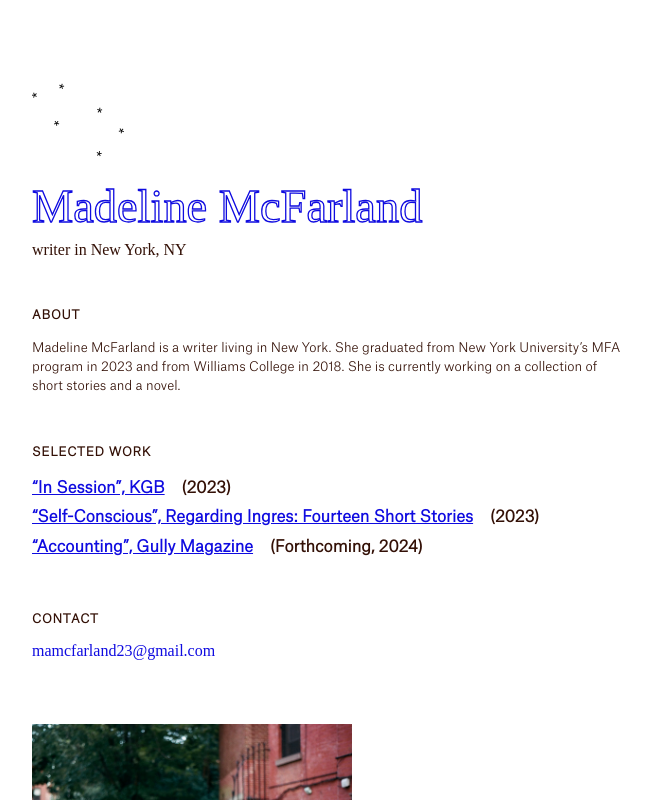
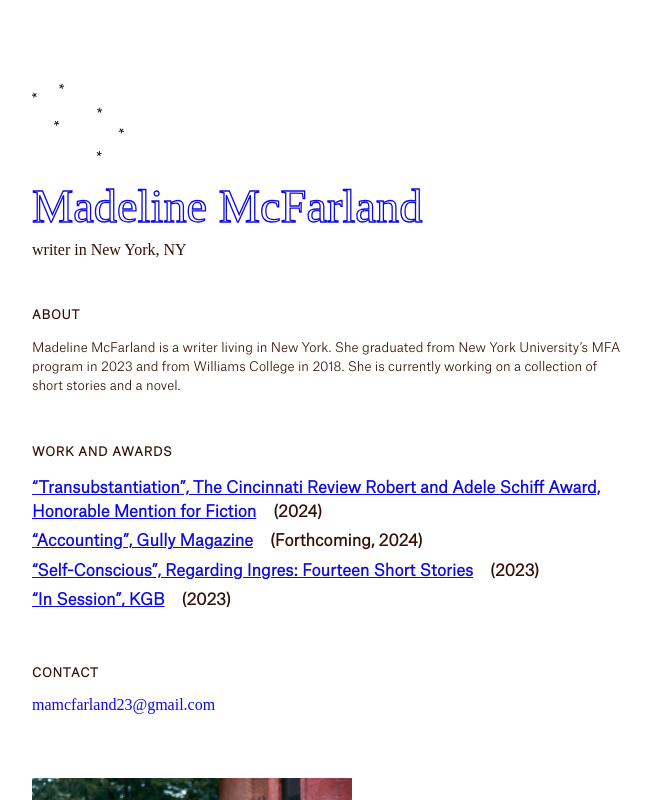
Before and after one commit to jawblet/maddy, a React (Create React App) app: page / in a window 1280 px wide. Shown: the top 800 px of the page, without its empty margins (113-764 px from the left). Built offline with nearby package versions, Linux system fonts and the light colour scheme; a web font is replaced by a local one.

Commit message:
updating order and works

```diff
--- a/src/App.js
+++ b/src/App.js
@@ -31,7 +31,7 @@ return(
 const Work = () => {
   return(
     <section>
-    <h4>Selected work</h4>
+    <h4>Work and awards</h4>
     {works.map((work, i) => {
         return <Link key={i} work={work}/>
       })}
--- a/src/assets/works.js
+++ b/src/assets/works.js
@@ -1,8 +1,13 @@
 export const works = [
     {
-        title: "“In Session”, KGB",
-        date: "2023",
-        url: "https://kgbbarlit.com/fiction/session"
+        title: "“Transubstantiation”, The Cincinnati Review Robert and Adele Schiff Award, Honorable Mention for Fiction",
+        date: "2024",
+        url: "https://www.cincinnatireview.com/contests/announcing-our-2024-contest-winners/"
+    },
+    {
+        title: "“Accounting”, Gully Magazine",
+        date: "Forthcoming, 2024",
+        url: "https://gully-mag.com/"
     },
     {
         title: "“Self-Conscious”, Regarding Ingres: Fourteen Short Stories",
@@ -10,8 +15,8 @@ export const works = [
         url: "https://www.rizzoliusa.com/book/9780847899128/"
     },
     {
-        title: "“Accounting”, Gully Magazine",
-        date: "Forthcoming, 2024",
-        url: "https://gully-mag.com/"
-    }
+        title: "“In Session”, KGB",
+        date: "2023",
+        url: "https://kgbbarlit.com/fiction/session"
+    },
 ];
```
